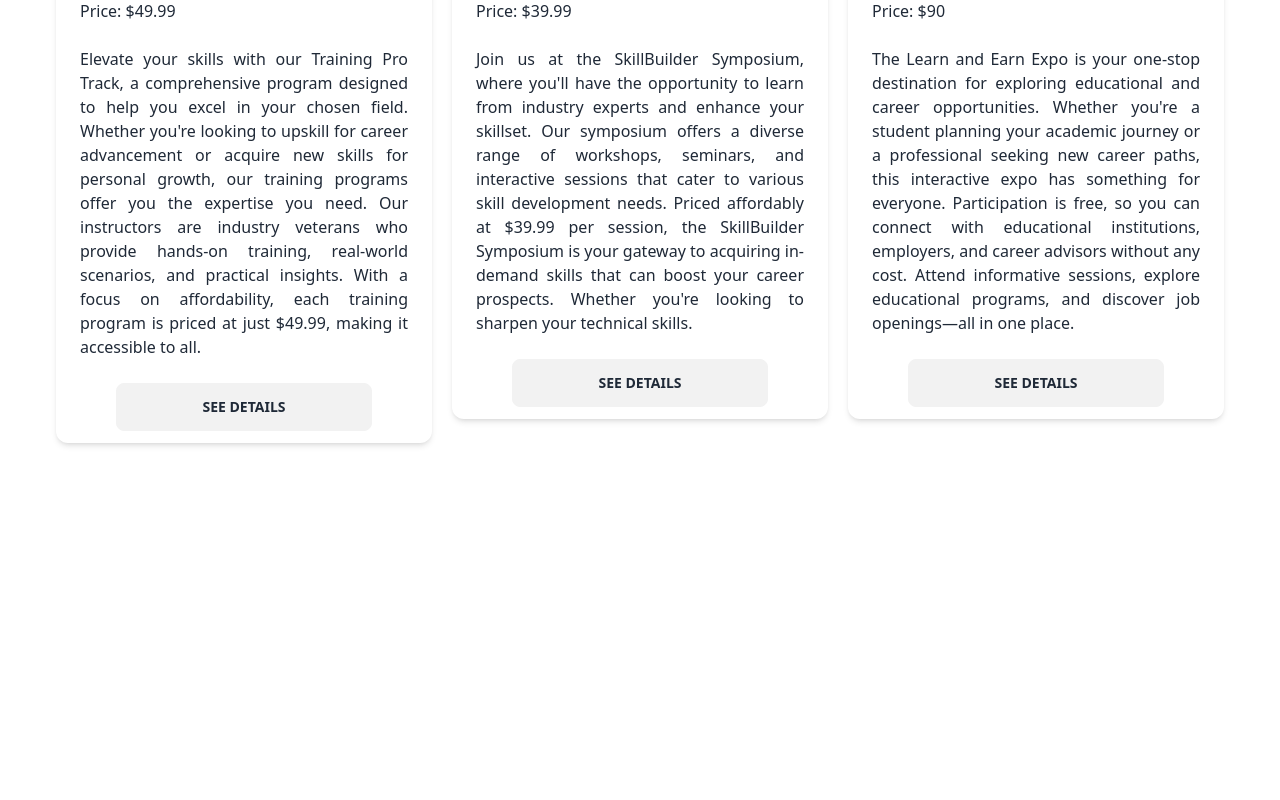
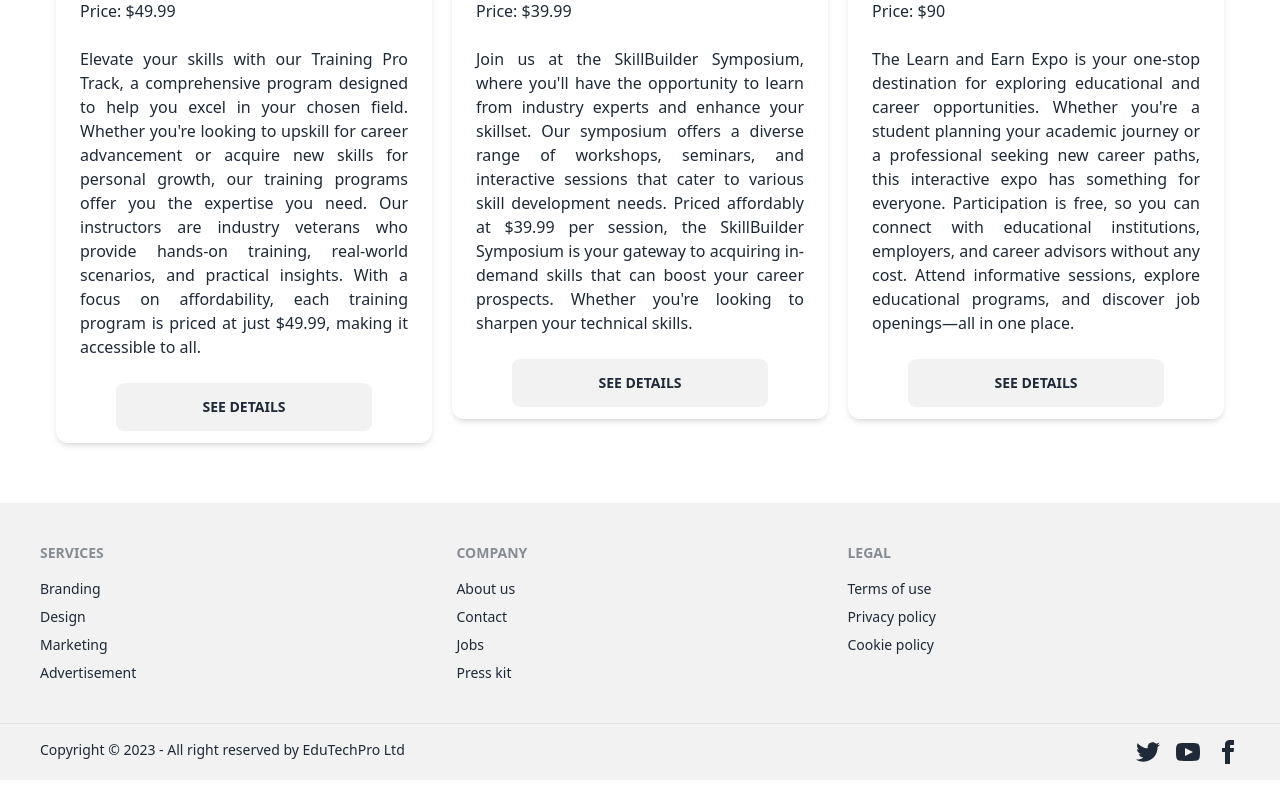
Before and after one commit to AlMamunTalukder/edu_tech_pro, a React (Vite) app: page / in a window 1280 px wide. Shown: the part 1801-2601 px from the top of the page. Before the commit the page ends 2324 px from the top, so only its background shows below. Built offline with nearby package versions, Linux system fonts and the light colour scheme.

Commit message:
add Login, Registration, Footer

```diff
--- a/src/Home/Home.jsx
+++ b/src/Home/Home.jsx
@@ -3,6 +3,7 @@
 import Banner from "../components/Header/Banner/Banner";
 import AllCategories from "../components/Categories/AllCategories";
 import { useLoaderData } from "react-router-dom";
+import Footer from "../components/Footer/Footer";
 
 const Home = () => {
   const educations = useLoaderData();
@@ -10,6 +11,7 @@
     <div>
       <Banner></Banner>
       <AllCategories educations={educations}></AllCategories>
+      <Footer></Footer>
     </div>
   );
 };
--- a/src/components/Categories/EventDetails.jsx
+++ b/src/components/Categories/EventDetails.jsx
@@ -4,16 +4,15 @@
   return (
     <div>
       <div className="card lg:card-side bg-base-100 shadow-xl">
-        <figure>
-          <img src={image} alt="Album" />
-        </figure>
+        <img src={image} alt="Album" />
+
         <div className="card-body">
           <h2 className="card-title">{name}</h2>
           <p>Price: ${price}</p>
           <br />
           <p>{short_description}</p>
           <div className="card-actions justify-end">
-            <button className="btn btn-primary">Listen</button>
+            <button className="btn btn-primary">Add to Gallery</button>
           </div>
         </div>
       </div>
--- /dev/null
+++ b/src/components/Footer/Footer.jsx
@@ -0,0 +1,72 @@
+const Footer = () => {
+  return (
+    <div>
+      <footer className="footer p-10 bg-base-200 text-base-content">
+        <nav>
+          <header className="footer-title">Services</header>
+          <a className="link link-hover">Branding</a>
+          <a className="link link-hover">Design</a>
+          <a className="link link-hover">Marketing</a>
+          <a className="link link-hover">Advertisement</a>
+        </nav>
+        <nav>
+          <header className="footer-title">Company</header>
+          <a className="link link-hover">About us</a>
+          <a className="link link-hover">Contact</a>
+          <a className="link link-hover">Jobs</a>
+          <a className="link link-hover">Press kit</a>
+        </nav>
+        <nav>
+          <header className="footer-title">Legal</header>
+          <a className="link link-hover">Terms of use</a>
+          <a className="link link-hover">Privacy policy</a>
+          <a className="link link-hover">Cookie policy</a>
+        </nav>
+      </footer>
+      <footer className="footer px-10 py-4 border-t bg-base-200 text-base-content border-base-300">
+        <aside>
+          <p>Copyright © 2023 - All right reserved by EduTechPro Ltd</p>
+        </aside>
+        <nav className="md:place-self-center md:justify-self-end">
+          <div className="grid grid-flow-col gap-4">
+            <a>
+              <svg
+                xmlns="http://www.w3.org/2000/svg"
+                width="24"
+                height="24"
+                viewBox="0 0 24 24"
+                className="fill-current"
+              >
+                <path d="M24 4.557c-.883.392-1.832.656-2.828.775 1.017-.609 1.798-1.574 2.165-2.724-.951.564-2.005.974-3.127 1.195-.897-.957-2.178-1.555-3.594-1.555-3.179 0-5.515 2.966-4.797 6.045-4.091-.205-7.719-2.165-10.148-5.144-1.29 2.213-.669 5.108 1.523 6.574-.806-.026-1.566-.247-2.229-.616-.054 2.281 1.581 4.415 3.949 4.89-.693.188-1.452.232-2.224.084.626 1.956 2.444 3.379 4.6 3.419-2.07 1.623-4.678 2.348-7.29 2.04 2.179 1.397 4.768 2.212 7.548 2.212 9.142 0 14.307-7.721 13.995-14.646.962-.695 1.797-1.562 2.457-2.549z"></path>
+              </svg>
+            </a>
+            <a>
+              <svg
+                xmlns="http://www.w3.org/2000/svg"
+                width="24"
+                height="24"
+                viewBox="0 0 24 24"
+                className="fill-current"
+              >
+                <path d="M19.615 3.184c-3.604-.246-11.631-.245-15.23 0-3.897.266-4.356 2.62-4.385 8.816.029 6.185.484 8.549 4.385 8.816 3.6.245 11.626.246 15.23 0 3.897-.266 4.356-2.62 4.385-8.816-.029-6.185-.484-8.549-4.385-8.816zm-10.615 12.816v-8l8 3.993-8 4.007z"></path>
+              </svg>
+            </a>
+            <a>
+              <svg
+                xmlns="http://www.w3.org/2000/svg"
+                width="24"
+                height="24"
+                viewBox="0 0 24 24"
+                className="fill-current"
+              >
+                <path d="M9 8h-3v4h3v12h5v-12h3.642l.358-4h-4v-1.667c0-.955.192-1.333 1.115-1.333h2.885v-5h-3.808c-3.596 0-5.192 1.583-5.192 4.615v3.385z"></path>
+              </svg>
+            </a>
+          </div>
+        </nav>
+      </footer>
+    </div>
+  );
+};
+
+export default Footer;
--- a/src/components/Header/Navbar/Navbar.jsx
+++ b/src/components/Header/Navbar/Navbar.jsx
@@ -60,7 +60,9 @@
             </li>
           </ul>
         </div>
-        <a className="btn btn-ghost normal-case text-xl">EduTechPro</a>
+        <NavLink to="/">
+          <a className="btn btn-ghost normal-case text-xl">EduTechPro</a>
+        </NavLink>
       </div>
       <div className="navbar-center hidden lg:flex">
         <ul className="menu menu-horizontal px-1">
@@ -115,7 +117,10 @@
             Log Out
           </button>
         )} */}
-        <a className="btn">Log In</a>
+
+        <NavLink to="/login">
+          <a className="btn">Log In</a>
+        </NavLink>
       </div>
     </div>
   );
--- /dev/null
+++ b/src/components/Login/Login.jsx
@@ -0,0 +1,60 @@
+import { Link } from "react-router-dom";
+
+const Login = () => {
+  return (
+    <div>
+      <div className="hero min-h-screen bg-base-200">
+        <div className="hero-content flex-col lg:flex-row-reverse">
+          <div className="text-center lg:text-left">
+            <h1 className="text-5xl font-bold">Login now!</h1>
+            <p className="py-6">
+              Provident cupiditate voluptatem et in. Quaerat fugiat ut assumenda
+              excepturi exercitationem quasi. In deleniti eaque aut repudiandae
+              et a id nisi.
+            </p>
+          </div>
+          <div className="card flex-shrink-0 w-full max-w-sm shadow-2xl bg-base-100">
+            <div className="card-body">
+              <div className="form-control">
+                <label className="label">
+                  <span className="label-text">Email</span>
+                </label>
+                <input
+                  type="text"
+                  placeholder="email"
+                  className="input input-bordered"
+                />
+              </div>
+              <div className="form-control">
+                <label className="label">
+                  <span className="label-text">Password</span>
+                </label>
+                <input
+                  type="text"
+                  placeholder="password"
+                  className="input input-bordered"
+                />
+                <label className="label">
+                  <a href="#" className="label-text-alt link link-hover">
+                    Forgot password?
+                  </a>
+                </label>
+              </div>
+              <div className="form-control mt-6 p-0">
+                <button className="btn btn-neutral">Login</button>
+              </div>
+              <label className="label">
+                New here?{" "}
+                <Link to="/register" className="label-text-alt link link-hover">
+                  Create an account
+                </Link>
+              </label>
+            </div>
+          </div>
+        </div>
+      </div>
+    </div>
+  );
+};
+
+export default Login;
--- /dev/null
+++ b/src/components/Registration/Registration.jsx
@@ -0,0 +1,82 @@
+import { Link } from "react-router-dom";
+
+const Registration = () => {
+  return (
+    <div>
+      <div className="hero min-h-screen bg-base-200">
+        <div className="hero-content flex-col lg:flex-row-reverse">
+          <div className="text-center lg:text-left">
+            <h1 className="text-5xl font-bold">Register now!</h1>
+            <p className="py-6">
+              Provident cupiditate voluptatem et in. Quaerat fugiat ut assumenda
+              excepturi exercitationem quasi. In deleniti eaque aut repudiandae
+              et a id nisi.
+            </p>
+          </div>
+          <div className="card flex-shrink-0 w-full max-w-sm shadow-2xl bg-base-100">
+            {/* <form onSubmit={handleSubmit} className="card-body"> */}
+            <form className="card-body">
+              <div className="form-control">
+                <label className="label">
+                  <span className="label-text">Full Name</span>
+                </label>
+                <input
+                  type="text"
+                  placeholder="Full name"
+                  className="input input-bordered"
+                  name="name"
+                />
+              </div>
+              <div className="form-control">
+                <label className="label">
+                  <span className="label-text">Email</span>
+                </label>
+                <input
+                  type="text"
+                  placeholder="email"
+                  className="input input-bordered"
+                  name="email"
+                />
+              </div>
+              <div className="form-control">
+                <label className="label">
+                  <span className="label-text">Image Url</span>
+                </label>
+                <input
+                  type="text"
+                  placeholder="image url"
+                  className="input input-bordered"
+                  name="img"
+                />
+              </div>
+              <div className="form-control">
+                <label className="label">
+                  <span className="label-text">Password</span>
+                </label>
+                <input
+                  type="text"
+                  placeholder="password"
+                  className="input input-bordered"
+                  name="password"
+                />
+              </div>
+              <div className="form-control mt-6 p-0">
+                <button className="btn btn-neutral" type="submit">
+                  Register
+                </button>
+              </div>
+              <label className="label">
+                Have an account?{" "}
+                <Link to="/login" className="label-text-alt link link-hover">
+                  Please Login
+                </Link>
+              </label>
+            </form>
+          </div>
+        </div>
+      </div>
+    </div>
+  );
+};
+
+export default Registration;
--- a/tailwind.config.js
+++ b/tailwind.config.js
@@ -6,4 +6,14 @@
     extend: {},
   },
   plugins: [require("daisyui")],
+  daisyui: {
+    themes: false,
+    darkTheme: "light",
+    base: true,
+    styled: true,
+    utils: true,
+    rtl: false,
+    prefix: "",
+    logs: true,
+  },
 };
```
Also changed, not shown: src/main.jsx (+10 -0 lines).
